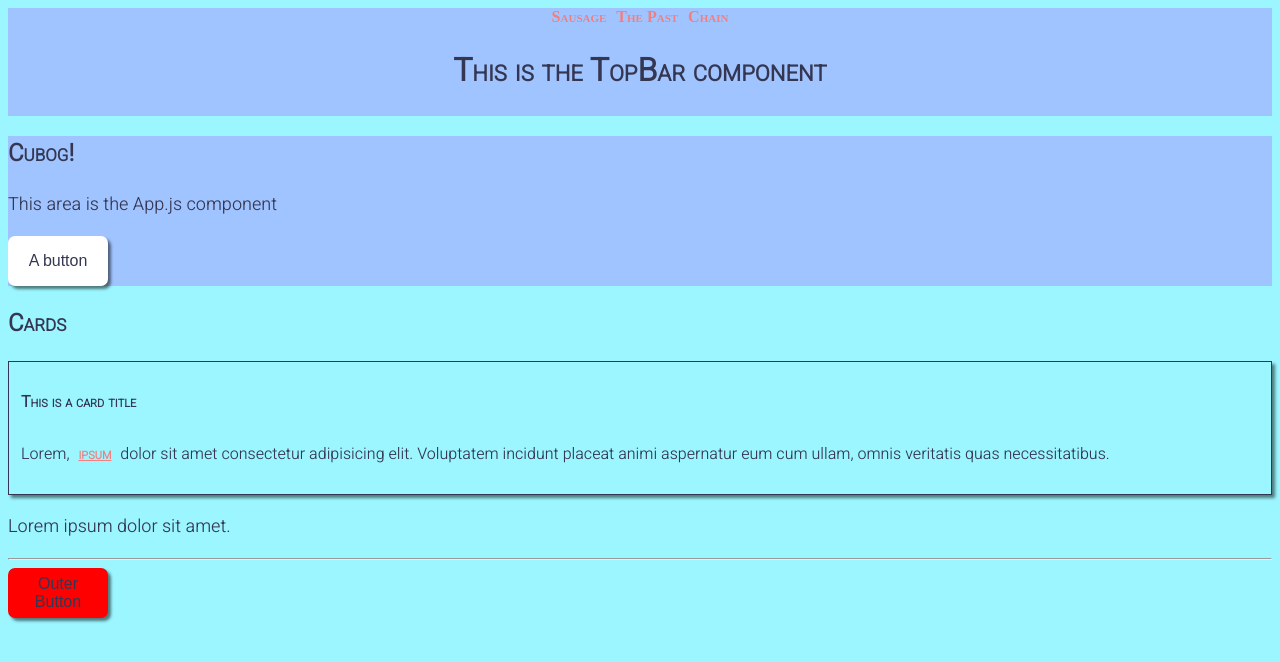
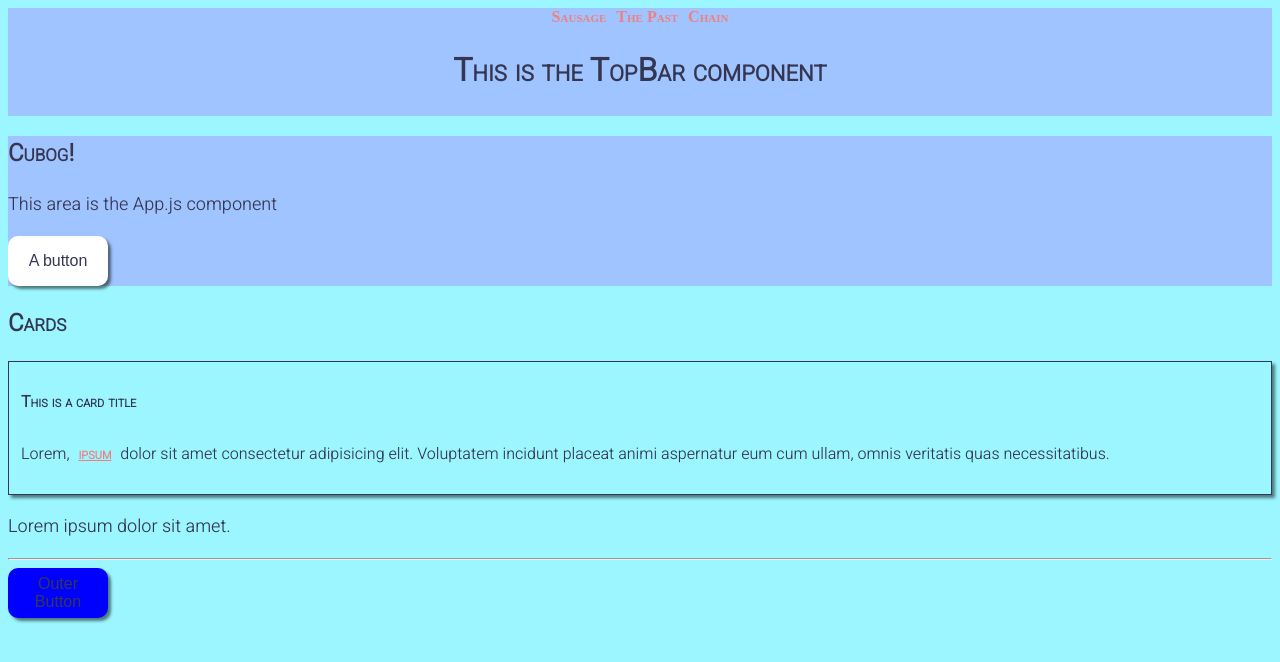
Before and after one commit to BNag87/cubog, a React (Create React App) app: page / in a window 1280 px wide. Shown: the top 662 px of the page. Built offline with nearby package versions, Linux system fonts and the light colour scheme.

Commit message:
button animations

```diff
--- a/src/App.js
+++ b/src/App.js
@@ -29,7 +29,7 @@ function App() {
 
     <hr/>
 
-    <button>Outer Button</button>
+    <button className="optBtn">Outer Button</button>
 
     {/* ROUTES NEED TO BE LINKED IN ANOTHER PLACE.
     ENABLE/DISABLE THOSE TOO TO PREVENT ERRORS */}
--- a/src/styles/scss/_variables.scss
+++ b/src/styles/scss/_variables.scss
@@ -14,7 +14,7 @@ $colours: (
     "frame": $PalFrame,
     "blk": rgb(0,0,0),
     "wht": rgb(255,255,255),
-)
+);
 
 // FONTS
 $titleFont: Arial, Helvetica, sans-serif; //for h1 etc
@@ -44,7 +44,7 @@ $base-font-size: 1rem;
     height: 50px;
     background-color: $bgColour;
     border: none;
-    border-radius: 7px;
+    border-radius: 10px;
     color: $PalText;
     font-size: $fontSize;
     box-shadow: 3px 3px 3px rgba(0,0,0,0.5);
--- a/src/styles/scss/style.css
+++ b/src/styles/scss/style.css
@@ -56,12 +56,42 @@ button {
   height: 50px;
   background-color: red;
   border: none;
-  border-radius: 7px;
+  border-radius: 10px;
   color: rgb(53, 55, 82);
   font-size: 16px;
   box-shadow: 3px 3px 3px rgba(0, 0, 0, 0.5);
 }
+button:hover {
+  -webkit-animation-name: "AN_btnHover";
+          animation-name: "AN_btnHover";
+  -webkit-animation-duration: 2s;
+          animation-duration: 2s;
+}
 
+.optBtn {
+  width: 100px;
+  height: 50px;
+  background-color: blue;
+  border: none;
+  border-radius: 10px;
+  color: rgb(53, 55, 82);
+  font-size: 16px;
+  box-shadow: 3px 3px 3px rgba(0, 0, 0, 0.5);
+  -webkit-animation: AN_btnHover 2s;
+          animation: AN_btnHover 2s;
+}
+
+@-webkit-keyframes AN_btnHover {
+  to {
+    background-color: rgb(200, 100, 100);
+  }
+}
+
+@keyframes AN_btnHover {
+  to {
+    background-color: rgb(200, 100, 100);
+  }
+}
 header {
   background: rgb(160, 196, 255);
 }
@@ -71,7 +101,7 @@ header button {
   height: 50px;
   background-color: white;
   border: none;
-  border-radius: 7px;
+  border-radius: 10px;
   color: rgb(53, 55, 82);
   font-size: 16px;
   box-shadow: 3px 3px 3px rgba(0, 0, 0, 0.5);
--- a/src/styles/scss/style.scss
+++ b/src/styles/scss/style.scss
@@ -1,6 +1,5 @@
 @import "../scss/variables";
 @import "../../components/card";
-@use "sass:math";
 @import url('https://fonts.googleapis.com/css2?family=Heebo:wght@300&display=swap');
 
 
@@ -38,8 +37,21 @@ p{
     font-size: 18px;
 }
 
-button {
+button{
     @include std_btn(red,16px);
+    &:hover{
+        animation-name: "AN_btnHover";
+        animation-duration: 2s;
+    }
+}
+
+.optBtn{
+    @include std_btn(blue, 16px);
+    animation: AN_btnHover 2s;
+}
+
+@keyframes AN_btnHover {
+    to {background-color: rgb(200,100,100)};
 }
 
 header{
```
Also changed, not shown: 1 other file (tests, documents, lock files or other folders).
